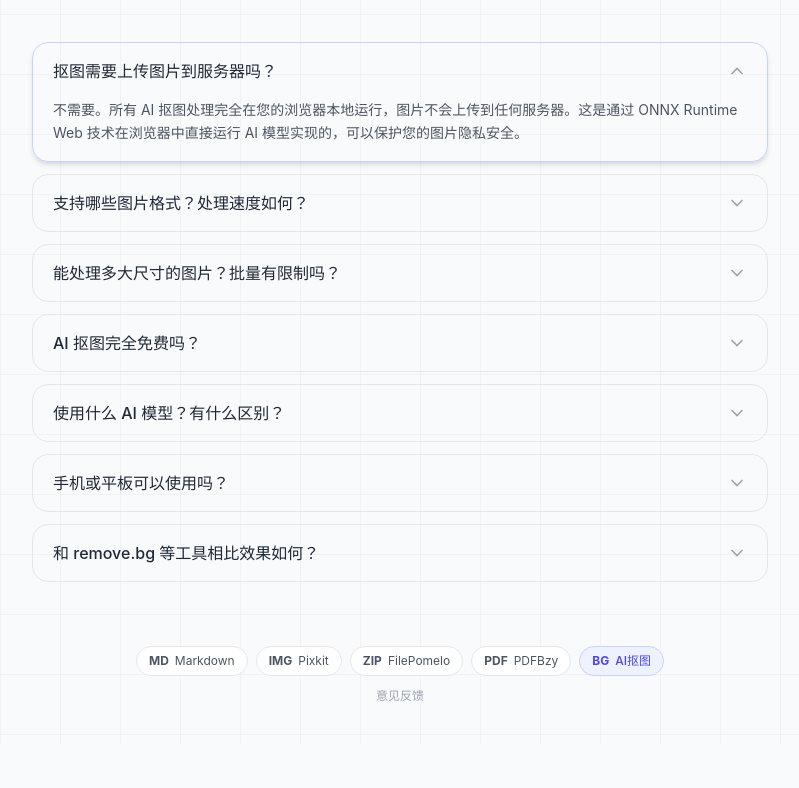
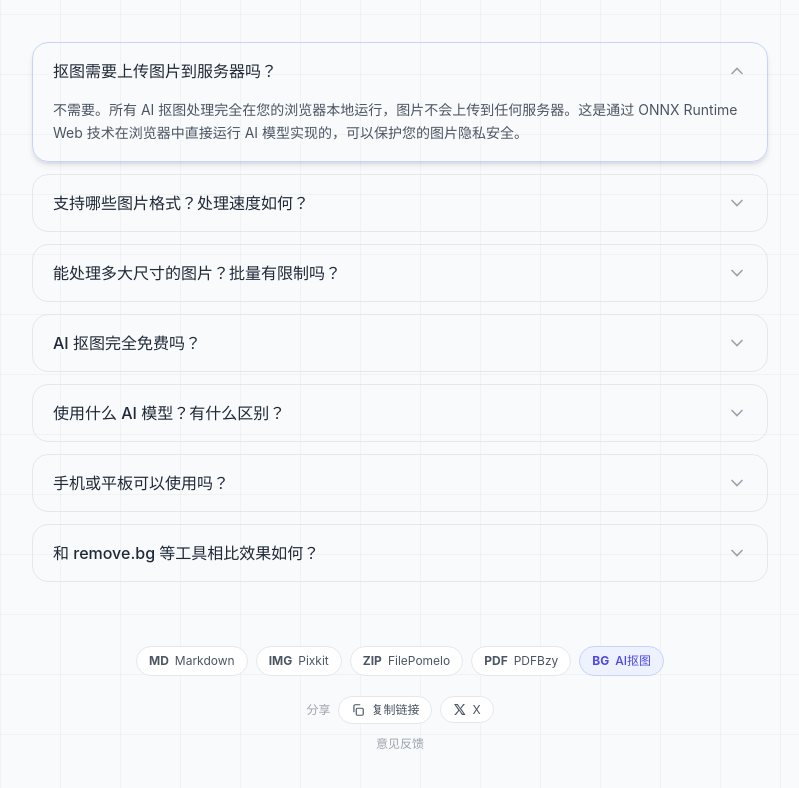
Before and after one commit to zhltzh/bg-remover, a Nuxt app in the folder bg-remover/: page / in a window 1280 px wide. Shown: the part 2866-3654 px from the top of the page, without its empty margins (240-1039 px from the left). Before the commit the page ends 3610 px from the top, so only its background shows below. Built offline with nearby package versions, Linux system fonts and the light colour scheme.

Commit message:
feat(ui): add share controls to the site footer

```diff
--- /dev/null
+++ b/bg-remover/components/ShareLinks.vue
@@ -0,0 +1,104 @@
+<template>
+  <div class="flex flex-wrap items-center justify-center gap-2 text-xs">
+    <span class="text-gray-400">{{ label }}</span>
+    <button type="button" :aria-label="copyLabel" class="share-pill" @click="handleCopy">
+      <svg width="14" height="14" viewBox="0 0 24 24" fill="none" stroke="currentColor" stroke-width="2" stroke-linecap="round" stroke-linejoin="round" aria-hidden="true">
+        <rect x="9" y="9" width="12" height="12" rx="2" />
+        <path d="M5 15V5a2 2 0 0 1 2-2h8" />
+      </svg>
+      {{ copied ? copiedLabel : copyLabel }}
+    </button>
+    <a
+      v-if="url"
+      :href="xHref"
+      target="_blank"
+      rel="noopener noreferrer"
+      aria-label="Share on X"
+      class="share-pill"
+    >
+      <svg width="13" height="13" viewBox="0 0 24 24" fill="currentColor" aria-hidden="true">
+        <path d="M18.9 2H22l-7 8 8.2 12h-6.6l-5.2-7.6L5.5 22H2.3l7.5-8.6L2 2h6.8l4.7 7L18.9 2Zm-1.2 18h1.8L7.4 3.9H5.5L17.7 20Z" />
+      </svg>
+      X
+    </a>
+  </div>
+</template>
+
+<script setup lang="ts">
+import { computed, onMounted, ref } from 'vue'
+
+const { locale } = useI18n()
+const url = ref('')
+const copied = ref(false)
+
+const isZh = computed(() => locale.value.startsWith('zh'))
+const label = computed(() => (isZh.value ? '分享' : 'Share'))
+const copyLabel = computed(() => (isZh.value ? '复制链接' : 'Copy link'))
+const copiedLabel = computed(() => (isZh.value ? '已复制' : 'Copied'))
+
+const xHref = computed(
+  () => `https://twitter.com/intent/tweet?url=${encodeURIComponent(url.value)}`,
+)
+
+onMounted(() => {
+  url.value = `${window.location.origin}${window.location.pathname}`
+})
+
+async function copyText(text: string) {
+  if (navigator.clipboard && window.isSecureContext) {
+    try {
+      await navigator.clipboard.writeText(text)
+      return true
+    } catch {
+      // Permission can still be denied inside a secure context.
+    }
+  }
+  try {
+    const area = document.createElement('textarea')
+    area.value = text
+    area.setAttribute('readonly', '')
+    area.style.position = 'fixed'
+    area.style.top = '-1000px'
+    area.style.opacity = '0'
+    document.body.appendChild(area)
+    area.select()
+    const ok = document.execCommand('copy')
+    document.body.removeChild(area)
+    return ok
+  } catch {
+    return false
+  }
+}
+
+async function handleCopy() {
+  if (!url.value) return
+  const ok = await copyText(url.value)
+  if (!ok) return
+  copied.value = true
+  setTimeout(() => {
+    copied.value = false
+  }, 2200)
+}
+</script>
+
+<style scoped>
+.share-pill {
+  display: inline-flex;
+  align-items: center;
+  gap: 6px;
+  padding: 6px 12px;
+  border: 1px solid #e5e7eb;
+  border-radius: 999px;
+  background: #fff;
+  color: #4b5563;
+  font-size: 12px;
+  line-height: 1;
+  cursor: pointer;
+  text-decoration: none;
+  transition: border-color 0.2s, color 0.2s;
+}
+.share-pill:hover {
+  border-color: #9ca3af;
+  color: #111827;
+}
+</style>
--- a/bg-remover/components/SiteNetwork.vue
+++ b/bg-remover/components/SiteNetwork.vue
@@ -18,6 +18,9 @@
         </a>
       </li>
     </ul>
+    <div class="mt-5">
+      <ShareLinks />
+    </div>
     <p class="mt-3 text-center text-xs text-gray-400">
       <a
         href="https://github.com/zhltzh/bg-remover/issues/new"
```
